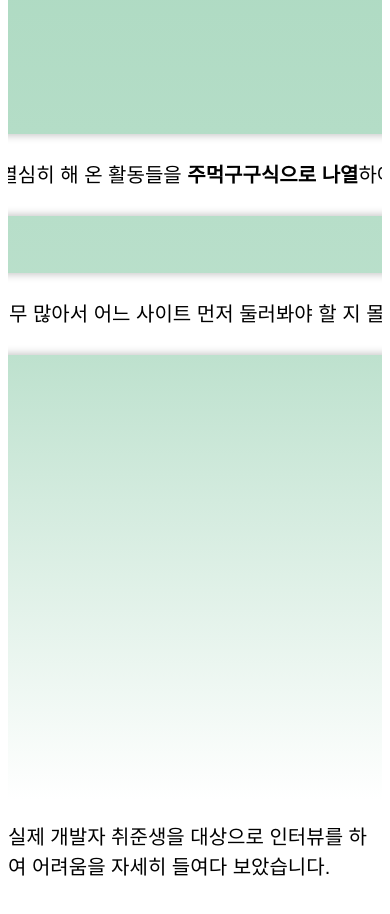
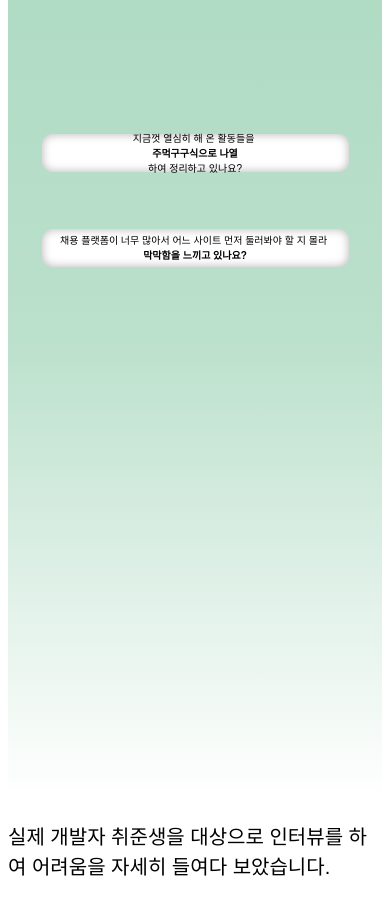
Before and after one commit to Career-Mate/Web, a React (Vite) app: page / in a window 390 px wide. Shown: the part 1360-2274 px from the top of the page. Built offline with nearby package versions, Linux system fonts and the light colour scheme; no server answers; a web font is replaced by a local one.

Commit message:
style: CheckTextBox 컴포넌트 반응형

```diff
--- a/src/components/MainPage/CheckTextBox/CheckTextBox.jsx
+++ b/src/components/MainPage/CheckTextBox/CheckTextBox.jsx
@@ -1,12 +1,16 @@
 import * as S from './styled/styled';
 import Check from '../../../assets/MainPage/check-icon.svg';
+import useIsMobileScreen from '../../../hooks/useIsMobileScreen';
 
 const CheckTextBox = ({ children }) => {
+    const isMobileScreen = useIsMobileScreen(430);
     return (
         <S.CheckBoxContainer>
-            <S.IconWrapper>
-                <img src={Check} alt="체크-그린"></img>
-            </S.IconWrapper>
+            {!isMobileScreen && (
+                <S.IconWrapper>
+                    <img src={Check} alt="체크-그린"></img>
+                </S.IconWrapper>
+            )}
             <S.Text>{children}</S.Text>
         </S.CheckBoxContainer>
     );
--- a/src/components/MainPage/CheckTextBox/styled/styled.js
+++ b/src/components/MainPage/CheckTextBox/styled/styled.js
@@ -14,20 +14,61 @@ export const IconWrapper = styled.div`
     background: #ffffff;
     box-shadow: 2px 2px 0px 1px rgba(0, 0, 0, 0.25);
     border-radius: 10px;
+    box-sizing: border-box;
+    img {
+        width: 100%;
+        height: 100%;
+        object-fit: contain;
+    }
+
+    @media (max-width: 1024px) {
+        width: 40px;
+        height: 40px;
+        font-size: 14px;
+        border-radius: 10px;
+        padding: 5px 3px;
+    }
 `;
 
 export const Text = styled.div`
     width: 758px;
+    height: 68px;
     display: flex;
-    flex-direction: row;
+    flex-direction: column;
     align-items: center;
     justify-content: center;
     font-size: 20px;
     border-radius: 20px;
-    padding: 18px 26px;
     background-color: white;
+    text-align: center;
+    word-break: break-word;
+    white-space: normal;
     box-shadow: inset 0px 0px 8.3px 1px rgba(0, 0, 0, 0.25);
+
+    padding: 0 10px;
+    box-sizing: border-box;
+
+    span {
+        display: inline;
+        word-break: break-word;
+    }
     strong {
         font-weight: 700;
+        display: inline;
+        word-break: break-word;
+    }
+
+    @media (max-width: 1024px) {
+        width: 542px;
+        height: 40px;
+        font-size: 14px;
+        border-radius: 10px;
+    }
+
+    @media (max-width: 430px) {
+        width: 307px;
+        height: 38px;
+        font-size: 10px;
+        border-radius: 10px;
     }
 `;
```
